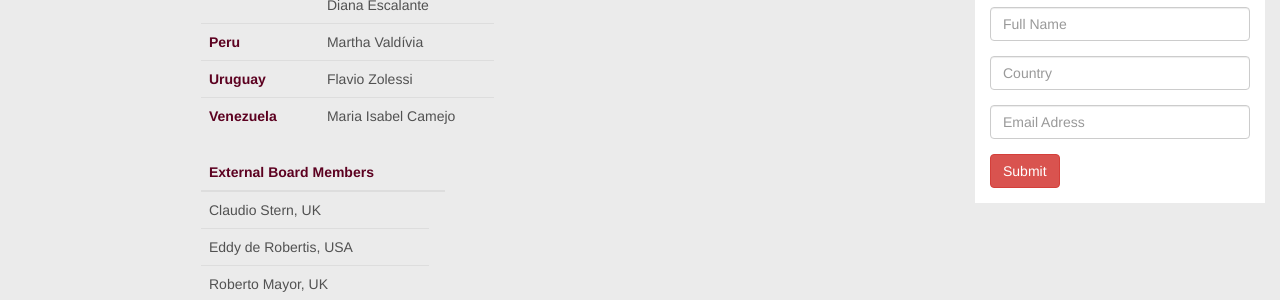
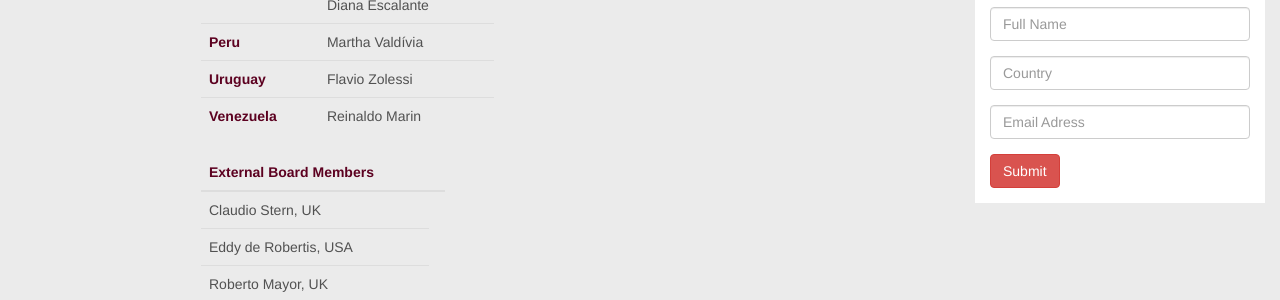
Before and after one commit to lasdb/lasdb.github.io, a Jekyll site: the page built from pages/board.html, in a window 1280 px wide. Shown: the part 1055-1355 px from the top of the page. Built offline with Jekyll 4.4.1, drawn with Linux system fonts in a browser that asks for light colours; nearby versions of some CDN libraries.

Commit message:
Update board.html

```diff
--- a/pages/board.html
+++ b/pages/board.html
@@ -106,7 +106,7 @@ layout: default
                 </tr>
                 <tr>
                     <td class="board-position">Venezuela</td>
-                    <td>Maria Isabel Camejo</td>
+                    <td>Reinaldo Marin</td>
                 </tr>
             </tbody>
         </table>
```
